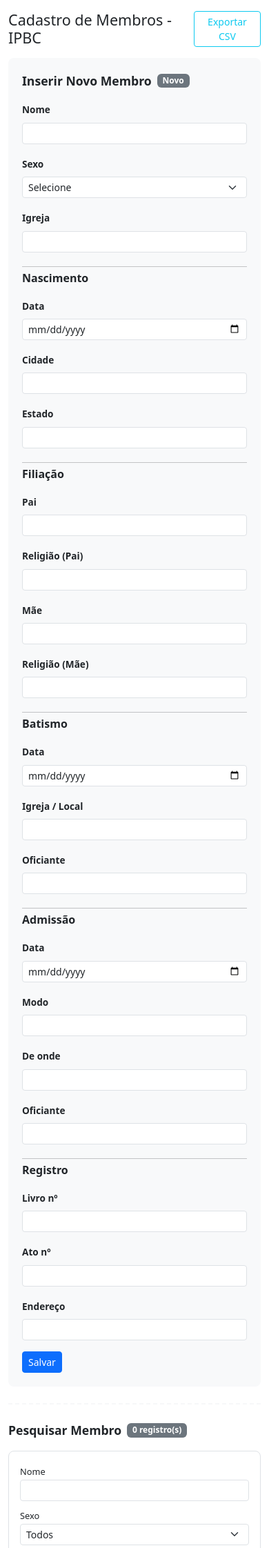
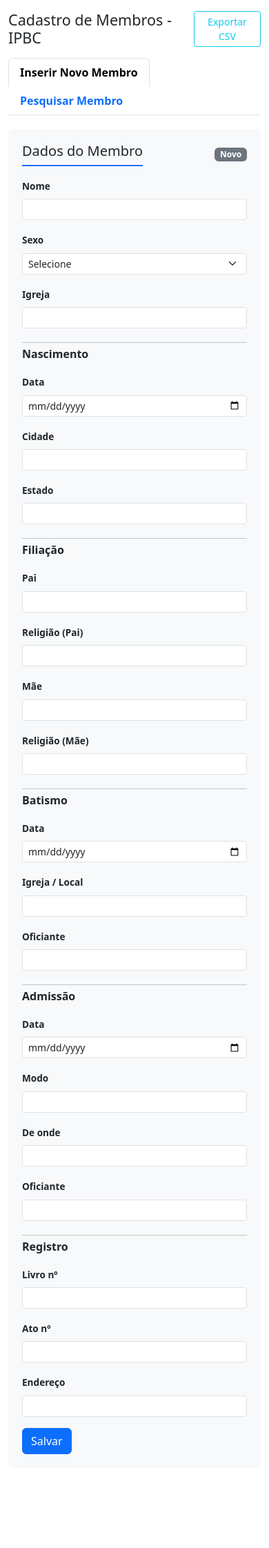
Before and after one commit to Drevolo/Cadastro-Membros-IPBC, a Flask app: page / in a window 390 px wide. Shown: the top 2244 px of the page at 69% size. After the commit the page ends 2108 px from the top, so only its background shows below. Run offline with Flask 3, Linux system fonts and the light colour scheme; data that the repository does not hold is empty.

Commit message:
adiciona abas: Inserir e Pesquisar separados

```diff
--- a/templates/index.html
+++ b/templates/index.html
@@ -6,40 +6,50 @@
     <title>Cadastro de Membros</title>
     <link href="https://cdn.jsdelivr.net/npm/bootstrap@5.3.3/dist/css/bootstrap.min.css" rel="stylesheet">
     <style>
-        .form-section { background: #f8f9fa; border-radius: 8px; padding: 20px; margin-bottom: 20px; }
+        .form-section { background: #f8f9fa; border-radius: 8px; padding: 20px; }
         .form-section h5 { border-bottom: 2px solid #0d6efd; padding-bottom: 8px; margin-bottom: 16px; }
         .form-section label { font-weight: 600; font-size: 0.85rem; }
         .filter-section { background: #fff; border: 1px solid #dee2e6; border-radius: 8px; padding: 16px; margin-bottom: 16px; }
         .filter-section label { font-size: 0.8rem; margin-bottom: 2px; }
-        .table-container { max-height: 50vh; overflow-y: auto; border: 1px solid #dee2e6; border-radius: 8px; }
+        .table-container { max-height: 55vh; overflow-y: auto; border: 1px solid #dee2e6; border-radius: 8px; }
         .table-container thead th { position: sticky; top: 0; background: #fff; z-index: 1; box-shadow: inset 0 -1px 0 #dee2e6; }
         .cursor-pointer { cursor: pointer; }
         .cursor-pointer:hover { background-color: #f0f0f0; }
         .badge-sexo-m { background-color: #0d6efd; }
         .badge-sexo-f { background-color: #d63384; }
-        .section-title { font-size: 1.1rem; font-weight: 700; margin-bottom: 16px; display: flex; align-items: center; gap: 8px; }
-        .section-title .badge { font-size: 0.75rem; }
         .btn-sm-icon { padding: 0 6px; font-size: 1rem; line-height: 1.5; }
-        hr.section-divider { margin: 24px 0; border-top: 2px dashed #dee2e6; }
+        .nav-tabs .nav-link { font-weight: 600; }
+        .tab-content { padding-top: 20px; }
     </style>
 </head>
 <body>
     <div class="container-fluid py-3">
 
-        <!-- Header -->
         <div class="d-flex justify-content-between align-items-center mb-3">
             <h1 class="h4 mb-0">Cadastro de Membros - IPBC</h1>
             <button class="btn btn-outline-info btn-sm" onclick="exportarCSV()">Exportar CSV</button>
         </div>
 
-        <!-- ==================== IN SERIR NOVO MEMBRO ==================== -->
-        <div class="form-section" id="formSection">
-            <div class="section-title">
-                <span>Inserir Novo Membro</span>
+        <!-- Tabs -->
+        <ul class="nav nav-tabs" id="mainTabs">
+            <li class="nav-item">
+                <button class="nav-link active" id="tab-inserir" data-bs-toggle="tab" data-bs-target="#inserir" type="button">Inserir Novo Membro</button>
+            </li>
+            <li class="nav-item">
+                <button class="nav-link" id="tab-pesquisar" data-bs-toggle="tab" data-bs-target="#pesquisar" type="button">Pesquisar Membro</button>
+            </li>
+        </ul>
+
+        <div class="tab-content">
+            <!-- ========== ABA INSERIR ========== -->
+            <div class="tab-pane fade show active" id="inserir">
+                <div class="form-section">
+                    <input type="hidden" id="membro-id">
+
+                    <div class="d-flex justify-content-between align-items-center mb-3">
+                        <h5 class="mb-0">Dados do Membro</h5>
                         <span class="badge bg-secondary" id="formStatus">Novo</span>
                     </div>
-
-            <input type="hidden" id="membro-id">
 
                     <div class="row g-3">
                         <div class="col-md-6">
@@ -139,20 +149,14 @@
                     </div>
 
                     <div class="mt-3 d-flex gap-2">
-                <button class="btn btn-primary btn-sm" onclick="salvar()">Salvar</button>
-                <button class="btn btn-outline-secondary btn-sm" onclick="limparForm()" id="btnCancelar" style="display:none">Cancelar</button>
+                        <button class="btn btn-primary" onclick="salvar()">Salvar</button>
+                        <button class="btn btn-outline-secondary" onclick="limparForm()" id="btnCancelar" style="display:none">Cancelar</button>
+                    </div>
                 </div>
             </div>
 
-        <hr class="section-divider">
-
-        <!-- ==================== PESQUISAR MEMBRO ==================== -->
-        <div>
-            <div class="section-title">
-                <span>Pesquisar Membro</span>
-                <span class="badge bg-secondary" id="totalRegistros">0 registro(s)</span>
-            </div>
-
+            <!-- ========== ABA PESQUISAR ========== -->
+            <div class="tab-pane fade" id="pesquisar">
                 <div class="filter-section">
                     <div class="row g-2">
                         <div class="col-md-3">
@@ -224,6 +228,9 @@
                         <div class="col-md-3 d-flex align-items-end gap-2">
                             <button class="btn btn-outline-secondary btn-sm" onclick="limparFiltros()">Limpar</button>
                         </div>
+                        <div class="col-md-3 d-flex align-items-end">
+                            <span class="badge bg-secondary" id="totalRegistros">0 registro(s)</span>
+                        </div>
                     </div>
                 </div>
 
@@ -252,6 +259,7 @@
                     <p class="mb-0">Nenhum membro encontrado</p>
                 </div>
             </div>
+        </div>
 
     </div>
 
@@ -278,7 +286,7 @@
                 json.data.forEach(m => {
                     const tr = document.createElement('tr');
                     tr.className = 'cursor-pointer';
-                    tr.onclick = () => editar(m.id);
+                    tr.onclick = () => { editar(m.id); };
                     const sexoLabel = m.sexo === 'Masculino' ? '<span class="badge badge-sexo-m">M</span>' :
                                      m.sexo === 'Feminino' ? '<span class="badge badge-sexo-f">F</span>' : '-';
                     tr.innerHTML = `
@@ -311,10 +319,9 @@
 
         function limparForm() {
             document.getElementById('membro-id').value = '';
-            document.querySelectorAll('#formSection [id^="form-"]').forEach(el => el.value = '');
+            document.querySelectorAll('#inserir [id^="form-"]').forEach(el => el.value = '');
             document.getElementById('formStatus').textContent = 'Novo';
             document.getElementById('btnCancelar').style.display = 'none';
-            document.getElementById('formSection').scrollIntoView({ behavior: 'smooth' });
         }
 
         function preencherForm(m) {
@@ -341,7 +348,7 @@
             document.getElementById('form-igreja').value = m.igreja || '';
             document.getElementById('formStatus').textContent = 'Editando #' + m.id;
             document.getElementById('btnCancelar').style.display = 'inline-block';
-            document.getElementById('formSection').scrollIntoView({ behavior: 'smooth' });
+            document.querySelector('#tab-inserir').click();
         }
 
         async function editar(id) {
```
Lines whose indentation alone changed are shown as unchanged.
